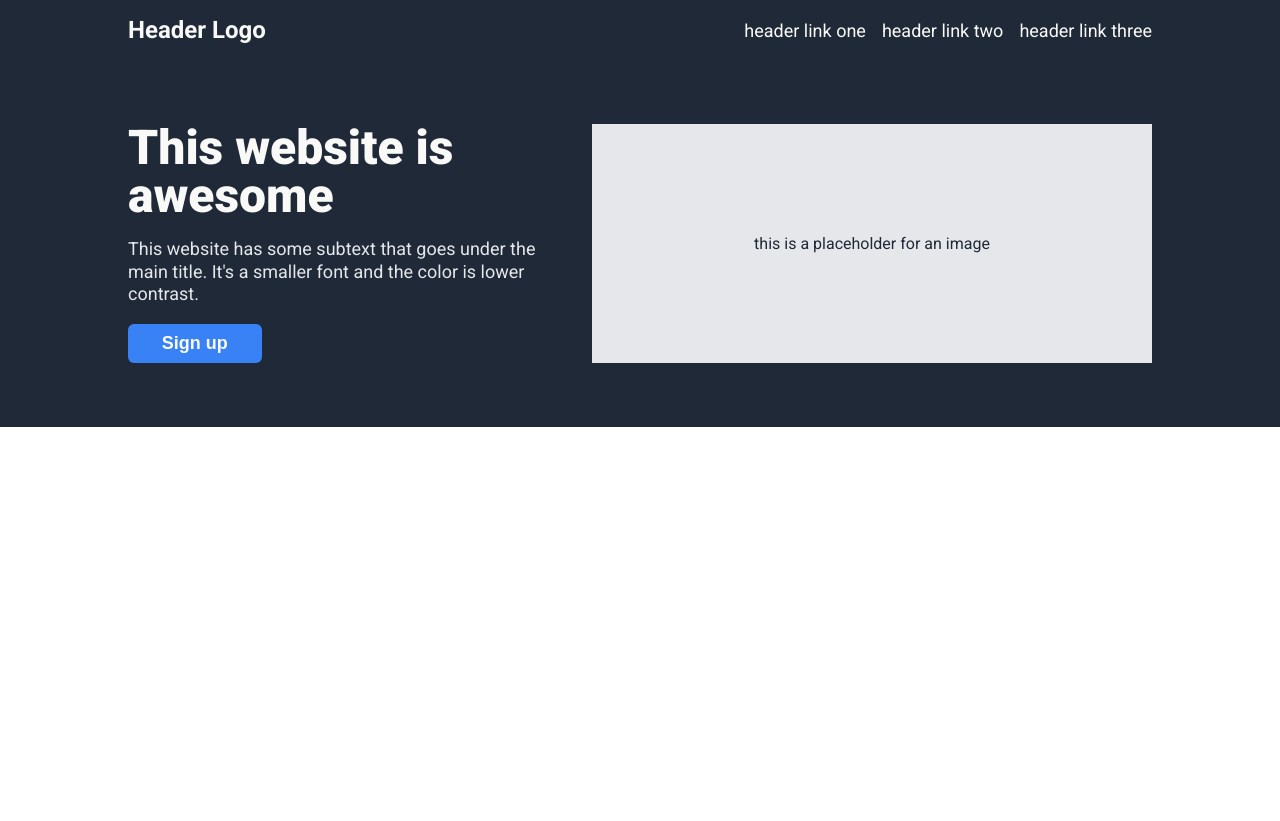
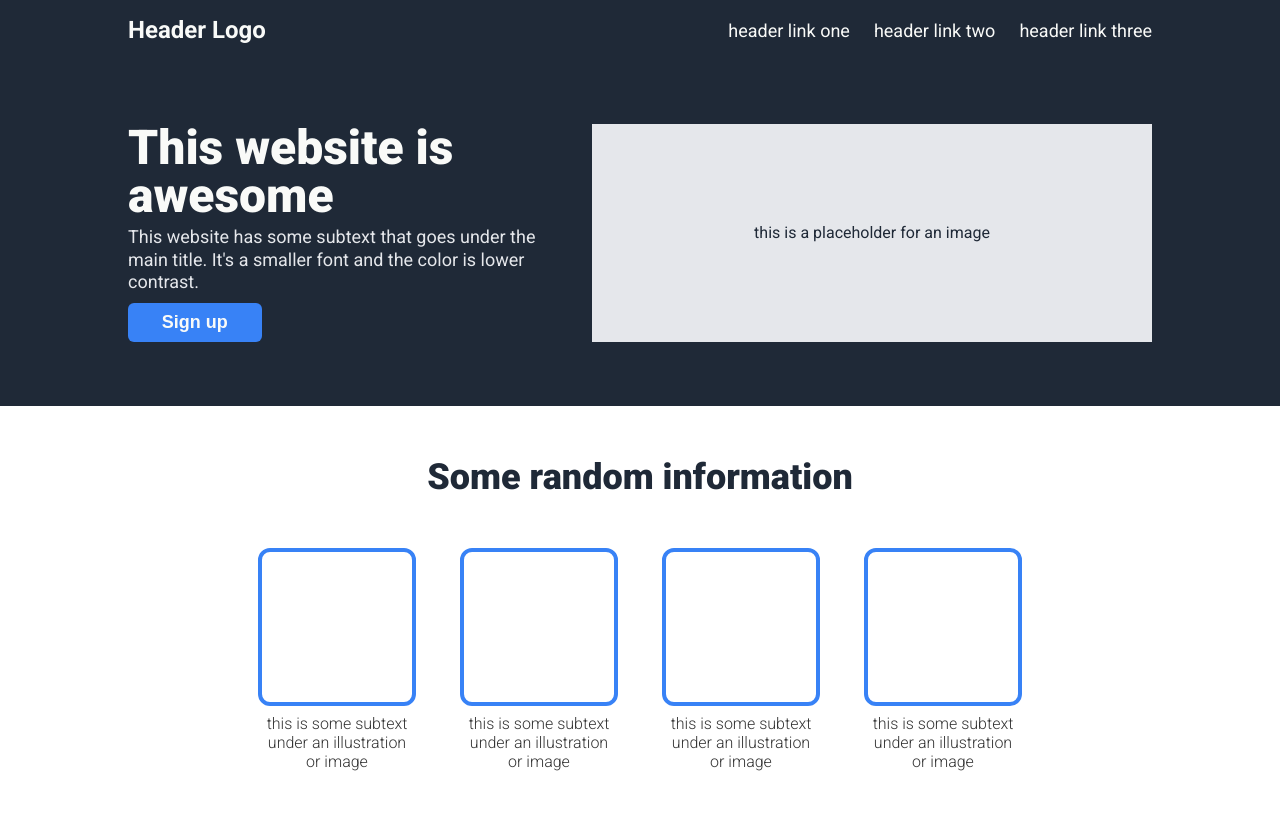
Before and after one commit to creative-cookie/odin-landing-page, a plain HTML site: page index.html in a window 1280 px wide. Before the commit the page ends 800 px from the top, so only its background shows below. Drawn offline with Linux system fonts and the light colour scheme.

Commit message:
Add random info section

```diff
--- a/index.html
+++ b/index.html
@@ -34,6 +34,29 @@
                 <div class="img-placeholder-lg"><p>this is a placeholder for an image</p></div>
             </div>
         </section>
+        <section class="random">
+            <div class="container">
+                <h2>Some random information</h2>
+                <div class="box-container">
+                    <div class="box">
+                        <div class="img-placeholder-sm"></div>
+                        <p class="subtext">this is some subtext under an illustration or image</p>
+                    </div>
+                    <div class="box">
+                        <div class="img-placeholder-sm"></div>
+                        <p class="subtext">this is some subtext under an illustration or image</p>
+                    </div>
+                    <div class="box">
+                        <div class="img-placeholder-sm"></div>
+                        <p class="subtext">this is some subtext under an illustration or image</p>
+                    </div>
+                    <div class="box">
+                        <div class="img-placeholder-sm"></div>
+                        <p class="subtext">this is some subtext under an illustration or image</p>
+                    </div>
+                </div>
+            </div>
+        </section>
     </main>
 </body>
 </html>
--- a/style.css
+++ b/style.css
@@ -1,4 +1,4 @@
-body, h1, h2, ul{
+body, h1, h2, ul, p{
     margin: 0;
     padding: 0;
     box-sizing: border-box;
@@ -32,7 +32,7 @@ header,
 
 .main-menu{
     display: flex;
-    column-gap: 1em;
+    column-gap: 1.5em;
     justify-content: flex-end;
     align-items: center;
 }
@@ -78,12 +78,14 @@ h1{
     font-size: 3rem;
     font-weight: 900;
     line-height: 1;
+    margin-bottom: .125em;
 }
 
 .hero-info p{
     font-size: 1.125rem;
     color: #e5e7eb;
     line-height: 1.25;
+    margin-bottom: .5em;
 }
 
 .img-placeholder-lg{
@@ -112,3 +114,43 @@ h1{
 .hero-info .sign-up:focus{
     background-color: hsl(217, 91%, 40%);
 }
+
+.random .container{
+    flex-direction: column;
+    padding: 3.125em 0;
+}
+
+.box-container{
+    display: flex;
+    justify-content: center;
+    align-items: center;
+    gap: 2.75em;
+}
+
+.img-placeholder-sm{
+    width: 150px;
+    height: 150px;
+    border: 4px solid #3882f6;
+    border-radius: 12px;
+    margin-bottom: .5em;
+}
+
+.box{
+    display: flex;
+    justify-content: center;
+    align-items: center;
+    flex-direction: column;
+    text-align: center;
+}
+
+.subtext{
+    width: 150px;
+    font-weight: 300;
+}
+
+h2{
+    font-size: 2.25rem;
+    font-weight: 900;
+    color: #1F2937;
+    margin-bottom: 3.125rem;
+}
```
